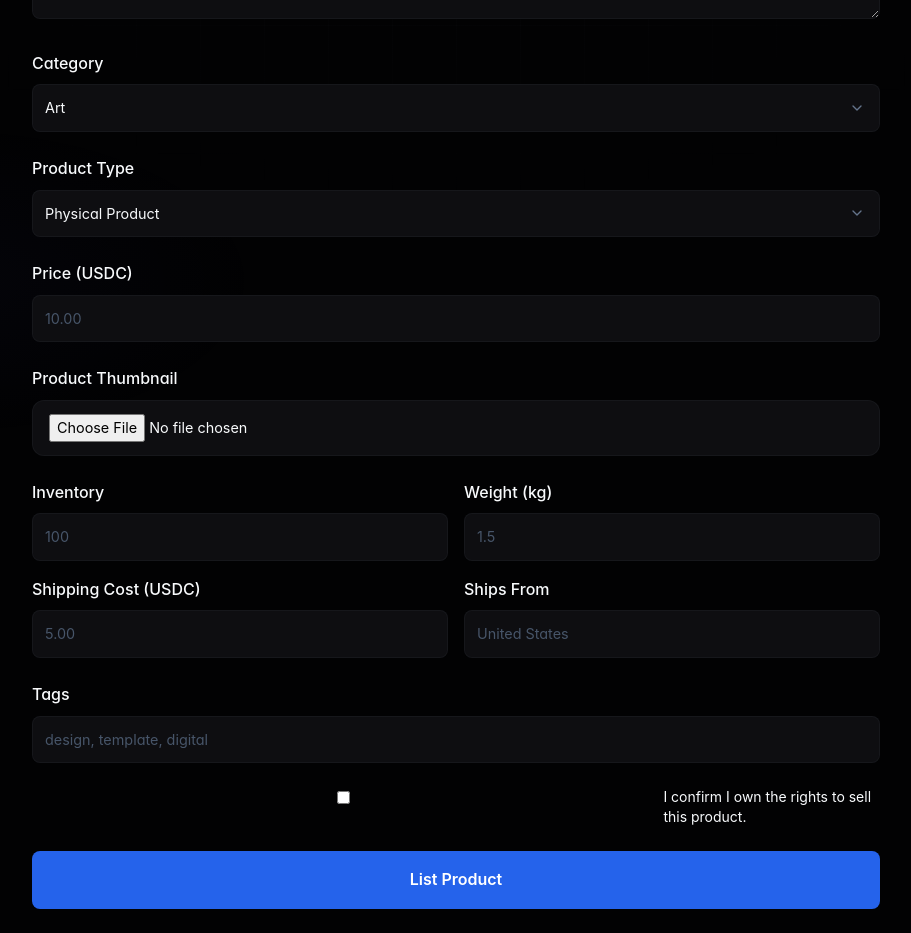
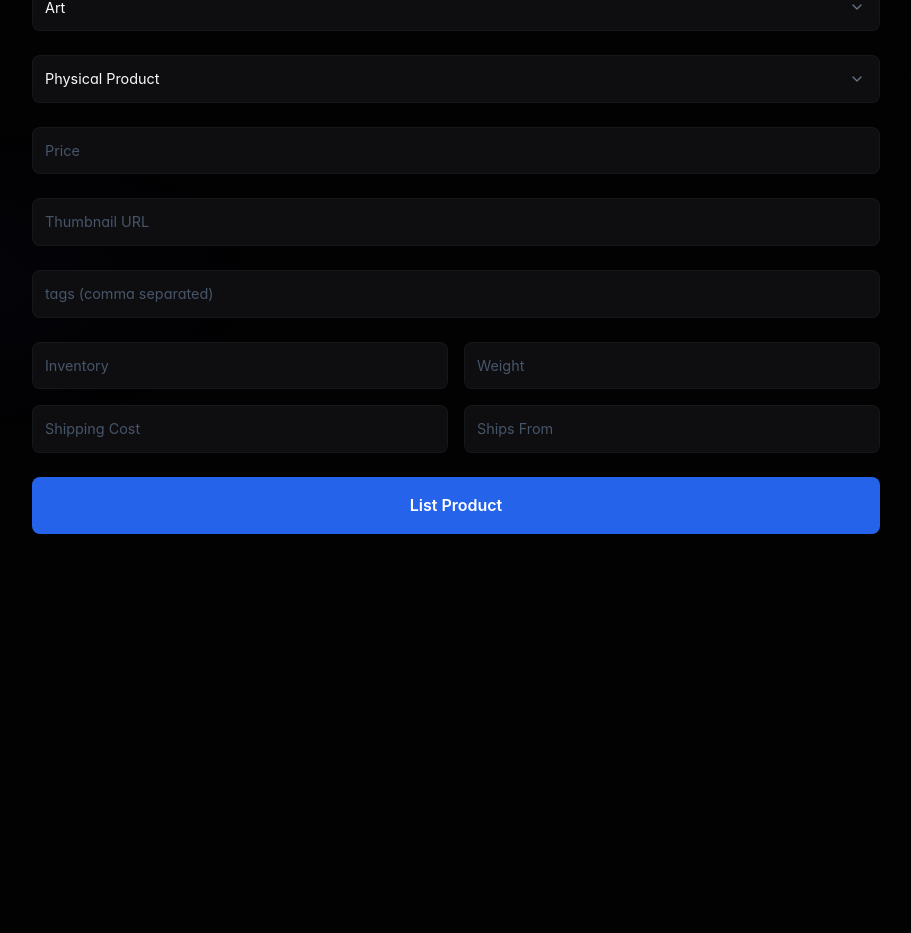
Before and after one commit to Shh12308/market-, a Next.js app: page /sell in a window 1280 px wide. Shown: the part 359-1292 px from the top of the page, without its empty margins (184-1095 px from the left). After the commit the page ends 917 px from the top, so only its background shows below. Built offline with nearby package versions, Linux system fonts and the light colour scheme; what wagmi would draw is missing.

Commit message:
Update page.tsx

```diff
--- a/app/sell/page.tsx
+++ b/app/sell/page.tsx
@@ -1,47 +1,92 @@
 "use client";
 
 import { useState } from "react";
+import { useRouter } from "next/navigation";
 
 export default function SellPage() {
+  const router = useRouter();
+
   const [productType, setProductType] = useState("physical");
+  const [loading, setLoading] = useState(false);
+
+  const [form, setForm] = useState({
+    title: "",
+    description: "",
+    category: "Art",
+    price: "",
+    thumbnail: "",
+    tags: "",
+    inventory: "",
+    weight: "",
+    shippingCost: "",
+    shipsFrom: "",
+  });
+
+  const handleChange = (
+    e: React.ChangeEvent<HTMLInputElement | HTMLTextAreaElement | HTMLSelectElement>
+  ) => {
+    setForm({ ...form, [e.target.name]: e.target.value });
+  };
+
+  const handleSubmit = async (e: React.FormEvent) => {
+    e.preventDefault();
+    setLoading(true);
+
+    try {
+      const res = await fetch("/api/products", {
+        method: "POST",
+        headers: {
+          "Content-Type": "application/json",
+        },
+        body: JSON.stringify({
+          ...form,
+          productType,
+        }),
+      });
+
+      if (!res.ok) throw new Error("Failed to create product");
+
+      const data = await res.json();
+
+      router.push(`/item/${data.id}`);
+    } catch (err) {
+      alert("Failed to list product");
+    } finally {
+      setLoading(false);
+    }
+  };
 
   return (
     <div className="max-w-4xl mx-auto p-6">
       <h1 className="text-3xl font-bold mb-6">Sell Product</h1>
 
-      <form className="space-y-6">
+      <form onSubmit={handleSubmit} className="space-y-6">
         {/* Product Name */}
-        <div>
-          <label className="block mb-2 font-medium">
-            Product Name
-          </label>
         <input
-            type="text"
-            placeholder="Awesome Product"
+          name="title"
+          value={form.title}
+          onChange={handleChange}
+          placeholder="Product Name"
           className="w-full border rounded-lg p-3"
         />
-        </div>
 
         {/* Description */}
-        <div>
-          <label className="block mb-2 font-medium">
-            Description
-          </label>
-
         <textarea
+          name="description"
+          value={form.description}
+          onChange={handleChange}
           rows={6}
-            placeholder="Describe your product..."
+          placeholder="Description"
           className="w-full border rounded-lg p-3"
         />
-        </div>
 
         {/* Category */}
-        <div>
-          <label className="block mb-2 font-medium">
-            Category
-          </label>
-
-          <select className="w-full border rounded-lg p-3">
+        <select
+          name="category"
+          value={form.category}
+          onChange={handleChange}
+          className="w-full border rounded-lg p-3"
+        >
           <option>Art</option>
           <option>Photography</option>
           <option>Videos</option>
@@ -54,14 +99,8 @@ export default function SellPage() {
           <option>Electronics</option>
           <option>Other</option>
         </select>
-        </div>
 
         {/* Product Type */}
-        <div>
-          <label className="block mb-2 font-medium">
-            Product Type
-          </label>
-
         <select
           value={productType}
           onChange={(e) => setProductType(e.target.value)}
@@ -75,143 +114,78 @@ export default function SellPage() {
           <option value="software">Software</option>
           <option value="other">Other Digital Product</option>
         </select>
-        </div>
 
         {/* Price */}
-        <div>
-          <label className="block mb-2 font-medium">
-            Price (USDC)
-          </label>
+        <input
+          name="price"
+          value={form.price}
+          onChange={handleChange}
+          type="number"
+          placeholder="Price"
+          className="w-full border rounded-lg p-3"
+        />
+
+        {/* Thumbnail */}
+        <input
+          name="thumbnail"
+          value={form.thumbnail}
+          onChange={handleChange}
+          placeholder="Thumbnail URL"
+          className="w-full border rounded-lg p-3"
+        />
+
+        {/* Tags */}
+        <input
+          name="tags"
+          value={form.tags}
+          onChange={handleChange}
+          placeholder="tags (comma separated)"
+          className="w-full border rounded-lg p-3"
+        />
+
+        {/* Physical only */}
+        {productType === "physical" && (
+          <div className="grid md:grid-cols-2 gap-4">
+            <input
+              name="inventory"
+              value={form.inventory}
+              onChange={handleChange}
+              placeholder="Inventory"
+              className="border rounded-lg p-3"
+            />
 
             <input
-            type="number"
-            min="0"
-            step="0.01"
-            placeholder="10.00"
-            className="w-full border rounded-lg p-3"
+              name="weight"
+              value={form.weight}
+              onChange={handleChange}
+              placeholder="Weight"
+              className="border rounded-lg p-3"
             />
-        </div>
-
-        {/* Thumbnail */}
-        <div>
-          <label className="block mb-2 font-medium">
-            Product Thumbnail
-          </label>
 
             <input
-            type="file"
-            accept="image/*"
-            className="w-full"
+              name="shippingCost"
+              value={form.shippingCost}
+              onChange={handleChange}
+              placeholder="Shipping Cost"
+              className="border rounded-lg p-3"
             />
-        </div>
-
-        {/* Digital Upload */}
-        {productType !== "physical" && (
-          <div>
-            <label className="block mb-2 font-medium">
-              Product Files
-            </label>
 
             <input
-              type="file"
-              multiple
-              className="w-full"
+              name="shipsFrom"
+              value={form.shipsFrom}
+              onChange={handleChange}
+              placeholder="Ships From"
+              className="border rounded-lg p-3"
             />
-
-            <p className="text-sm text-gray-500 mt-2">
-              Upload ZIP, PDF, MP4, JPG, PNG, MP3, or other supported
-              files.
-            </p>
           </div>
         )}
 
-        {/* Physical Product Fields */}
-        {productType === "physical" && (
-          <div className="grid md:grid-cols-2 gap-4">
-            <div>
-              <label className="block mb-2 font-medium">
-                Inventory
-              </label>
-
-              <input
-                type="number"
-                min="1"
-                placeholder="100"
-                className="w-full border rounded-lg p-3"
-              />
-            </div>
-
-            <div>
-              <label className="block mb-2 font-medium">
-                Weight (kg)
-              </label>
-
-              <input
-                type="number"
-                step="0.01"
-                placeholder="1.5"
-                className="w-full border rounded-lg p-3"
-              />
-            </div>
-
-            <div>
-              <label className="block mb-2 font-medium">
-                Shipping Cost (USDC)
-              </label>
-
-              <input
-                type="number"
-                step="0.01"
-                placeholder="5.00"
-                className="w-full border rounded-lg p-3"
-              />
-            </div>
-
-            <div>
-              <label className="block mb-2 font-medium">
-                Ships From
-              </label>
-
-              <input
-                type="text"
-                placeholder="United States"
-                className="w-full border rounded-lg p-3"
-              />
-            </div>
-          </div>
-        )}
-
-        {/* Tags */}
-        <div>
-          <label className="block mb-2 font-medium">
-            Tags
-          </label>
-
-          <input
-            type="text"
-            placeholder="design, template, digital"
-            className="w-full border rounded-lg p-3"
-          />
-        </div>
-
-        {/* Terms */}
-        <div className="flex items-start gap-2">
-          <input
-            type="checkbox"
-            className="mt-1"
-          />
-
-          <span className="text-sm">
-            I confirm I own the rights to sell this product.
-          </span>
-        </div>
-
-        {/* Submit */}
         <button
+          disabled={loading}
           type="submit"
-          className="w-full bg-blue-600 hover:bg-blue-700 text-white rounded-lg p-4 font-semibold"
+          className="w-full bg-blue-600 text-white rounded-lg p-4 font-semibold"
         >
-          List Product
+          {loading ? "Listing..." : "List Product"}
         </button>
       </form>
     </div>
```
Lines whose indentation alone changed are shown as unchanged.
